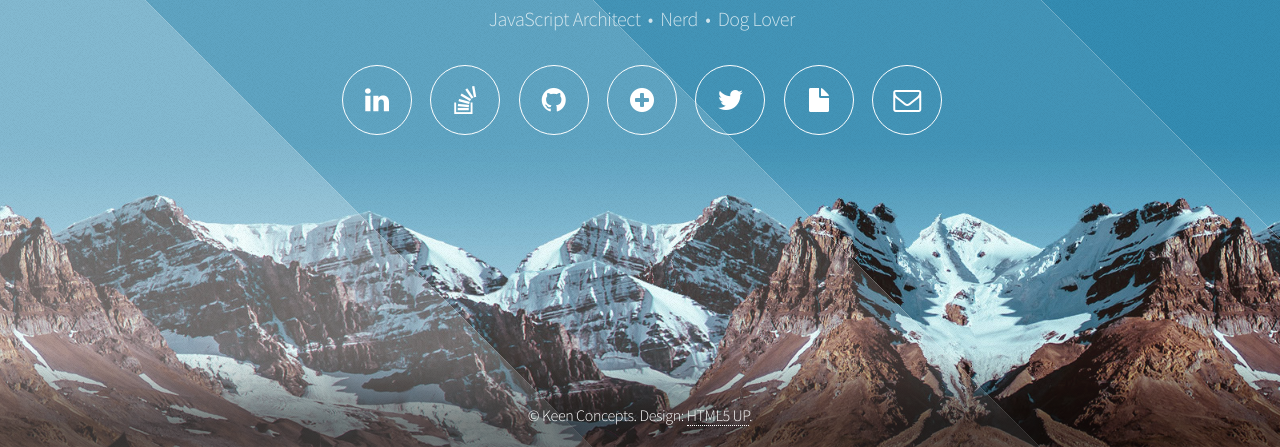
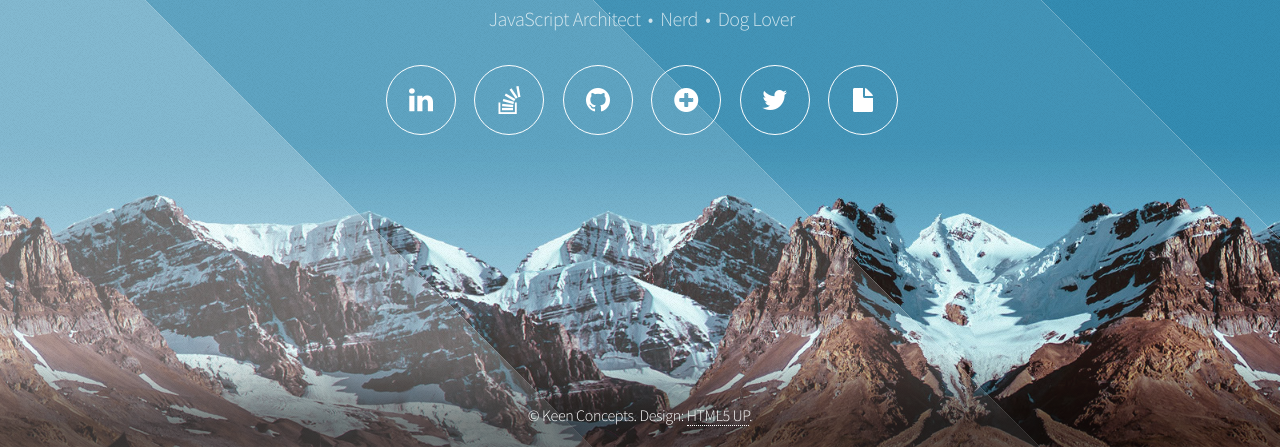
Before and after one commit to zedd45/keenconcepts, a website: page index.html in a window 1280 px wide. Shown: the part 353-800 px from the top of the page. Drawn offline with Linux system fonts and the light colour scheme; files that its build step writes are made by us from their sources.

Commit message:
remove dead link.

```diff
--- a/index.html
+++ b/index.html
@@ -78,11 +78,6 @@
 										<span>Resume</span>
 									</a>
 								</li>
-								<li>
-									<a id="kc-contact-form" class="fa fa-envelope-o">
-										<span>Email</span>
-									</a>
-								</li>
 							</ul>
 						</nav>
 					</header>
```
